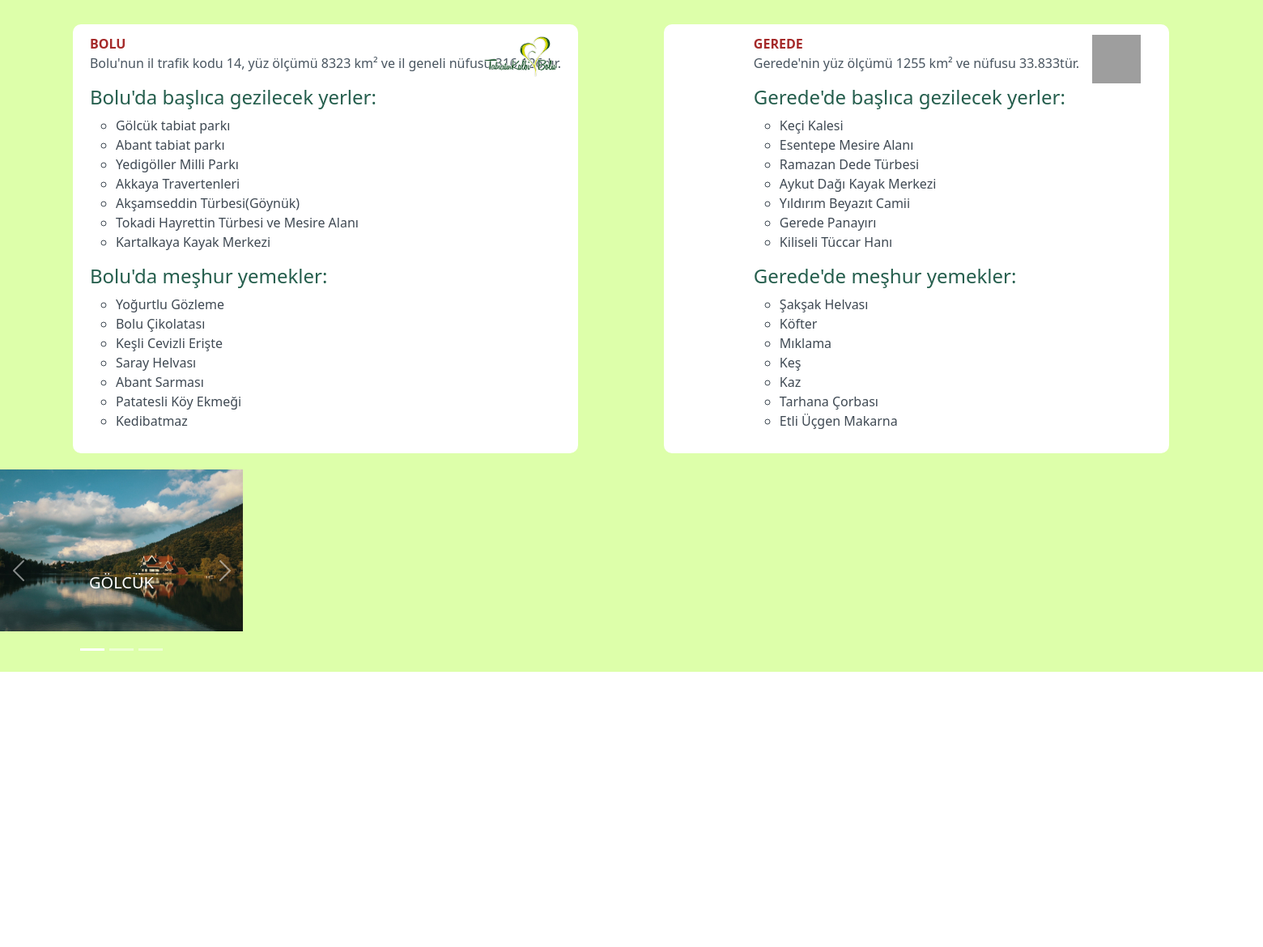
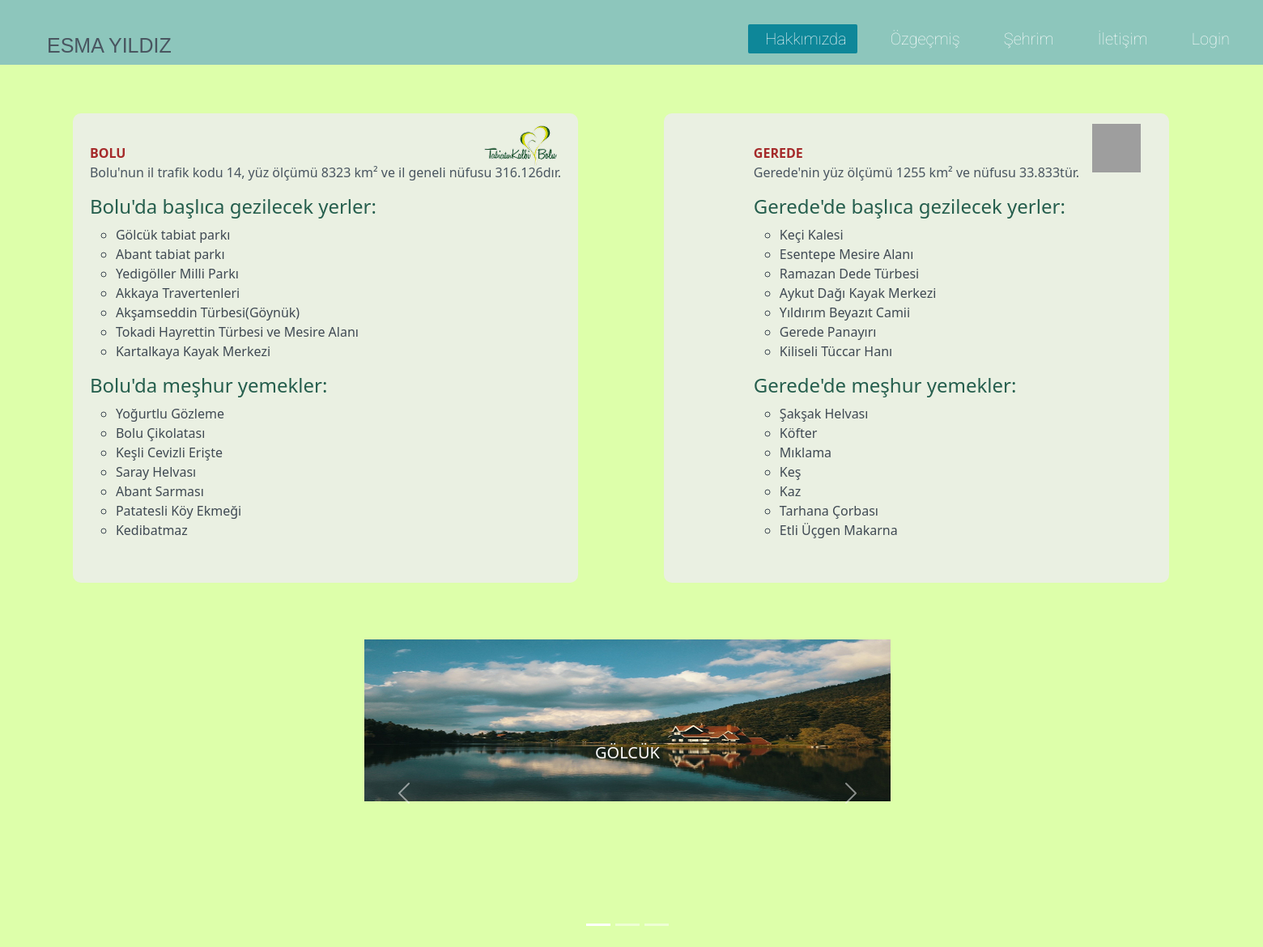
Before and after one commit to eysilmadz/WebProjem, a PHP site: page /sehrim.html in a window 1560 px wide. Shown: the whole page at 81% size. Before the commit the page ends 830 px from the top, so only its background shows below. Run offline with PHP 8.4, Linux system fonts and the light colour scheme; some libraries are stand-ins or nearby versions; grey boxes are pictures that could not be loaded.

Commit message:
hakkımda
hakkımda sayfasını yaptım şehrim sayfasında eklemeler yaptım şehrim sayfasında sliderdaki resimlere tıklandığında gidip bilgi alacağı şehrim 2 sayfasını yaptım.

```diff
--- a/kişisel web sitesi/sehrim.html
+++ b/kişisel web sitesi/sehrim.html
@@ -9,6 +9,18 @@
     <title>Şehrim</title>
 </head>
 <body class="sehrimSayfa">
+  <div class="navbar">
+    <div class="logo">
+        <i class="fa-solid fa-computer"></i>ESMA YILDIZ
+    </div>
+    <ul>
+      <li><a href="Hakkımda.html" class="aktif"><i class="fas fa-user"></i>Hakkımızda</a></li>
+      <li><a href="ozgecmis.html"><i class="fas fa-edit"></i>Özgeçmiş</a></li>
+      <li><a href="sehrim.html"><i class="fas fa-tree"></i>Şehrim</a></li>
+      <li><a href="iletisim.html"><i class="fas fa-phone"></i>İletişim</a></li>
+      <li><a href="login.html"><i class="fas fa-right-to-bracket"></i>Login</a></li>
+    </ul>
+</div>
     <div class="Bolu">
     <div class="Boluarka">
         <div class="logosehrim">
--- a/kişisel web sitesi/style.css
+++ b/kişisel web sitesi/style.css
@@ -16,8 +12,15 @@
 }
 .navbar .logo{
     display: inline-block;
+    font-size: 25px;
+    color: #495560;
     margin-left: 50px;
-    margin-top: 20px;
+    margin-top: 0px;
+    font-family: sans-serif;
+}
+.navbar .logo .fa-solid{
+    margin-right: 8px;
+    font-size: 25px;
 }
 .navbar ul{
     float: right;
@@ -34,6 +37,42 @@
     text-decoration: none;
     font-size: 20px;
     padding: 6px 13px;
+    font-family: Roboto;
+    transition: .5s;
+}
+.navbar ul li a.aktif,
+.navbar ul li a:hover {
+    background: rgb(14, 135, 153);
+    border-radius: 2px;
+}
+.navbar .fas{
+    margin-right: 8px;
+    font-size: 15px;
+}
+.hakkımda{
+    background: rgb(234, 233, 233);
+    width: 600px;
+    height: 175px;
+    border-radius: 30px;
+    margin: 40px 80px 90px 450px;
+}
+.hakkımda h3{
+    color: rgb(87, 21, 21);
+    background: #ccc;
+    border-radius: 15px;
+    width: 200px;
+    margin: auto;
+    text-align: center;
+}
+.hakkımda p{
+    color: #495560;
+    text-align: center;
+    margin-left: 5px;
+    margin-right: 5px;
+}
+.grid .g-col-6{
+    margin: 10px 20px 200px 50px;
+    float: left;
 }
 /*LOGIN SAYFASI İÇİN CSS*/
 .loginsayfa{
@@ -267,15 +377,16 @@ footer ul {
     background-size: 100% 100%;
     display: grid;
 }
+
 .Bolu{
     display: grid;
     height: 100vh;
-    background: #fff;
+    background: rgb(234, 240, 226);
     width: 40%;
-    height: 530px;
+    height: 580px;
     border-radius: 10px;
     place-items: center;
-    margin: 30px 20px 20px 90px;
+    margin: 60px 20px 20px 90px;
 }
 .Bolu .logosehrim img{
     position: absolute;
@@ -284,6 +395,8 @@ footer ul {
     left: 38%;
     top: 40px;
     border: 5px solid transparent;
+    margin-top: 110px;
+
 }
 .Bolu .titleLogo{
     color: brown;
@@ -301,13 +414,15 @@ footer ul {
 .Gerede{
     display: grid;
     height: 100vh;
-    background: #fff;
+    background: rgb(234, 240, 226);
     width: 40%;
-    height: 530px;
+    height: 580px;
     border-radius: 10px;
     place-items: center;
     margin: 30px 200px 20px 820px;
     position: absolute;
+    margin-top: 140px;
+
 }
 .Gerede .logosehrim img{
     position: absolute;
@@ -321,6 +436,57 @@ footer ul {
     color: brown;
 }
 #carouselExampleCaptions{
-    width: 300px;
-    height: 250px;
+    width: 650px;
+    height: 380px;
+    margin: 50px 450px ;
 }
+.shrbilgi{
+    border-radius: 35px;
+    background: rgb(205, 229, 170);
+    width: 70%;
+    height: 800px;
+    margin: auto;
+}
+.shrbilgi ul li{
+    color: rgb(200, 148, 81);
+}
+.sehrimSayfa .navbar{
+    width: 100%;
+    height: 80px;
+    background-color: rgb(22, 112, 214, 0.4);
+}
+.sehrimSayfa .navbar .logo{
+    display: inline-block;
+    font-size: 25px;
+    color: #495560;
+    margin-left: 50px;
+    margin-top: 0px;
+    font-family: sans-serif;
+}
+.sehrimSayfa .navbar .logo .fa-solid{
+    margin-right: 8px;
+    font-size: 25px;
+}
+.sehrimSayfa .navbar ul{
+    float: right;
+    margin-right: 20px;
+}
+.sehrimSayfa .navbar ul li{
+    list-style: none;
+    display: inline-block;
+    margin: 0 8px;
+    line-height: 80px;
+}
+.sehrimSayfa .navbar ul li a{
+    color: white;
+    text-decoration: none;
+    font-size: 20px;
+    padding: 6px 13px;
+    font-family: Roboto;
+    transition: .5s;
+}
+.sehrimSayfa .navbar ul li a.aktif,
+.sehrimSayfa .navbar ul li a:hover {
+    background: rgb(14, 135, 153);
+    border-radius: 2px;
+}
```
Also changed, not shown: other parts of kişisel web sitesi/style.css (+72 -5 lines), kişisel web sitesi/Anasayfa.html (deleted, +0 -35 lines), kişisel web sitesi/Hakkımda.html (added, +43 -0 lines), sehrim2.html (added, +48 -0 lines), esenntepe.jpeg (added), fotografmak.jpeg (added), geredelogo.jpeg (added), kalimba.jpeg (added), kitap.jpeg (added), panayırr.jpeg (added), suluboya.jpeg (added), tokadi.jpeg (added), traverten.jpeg (added).
